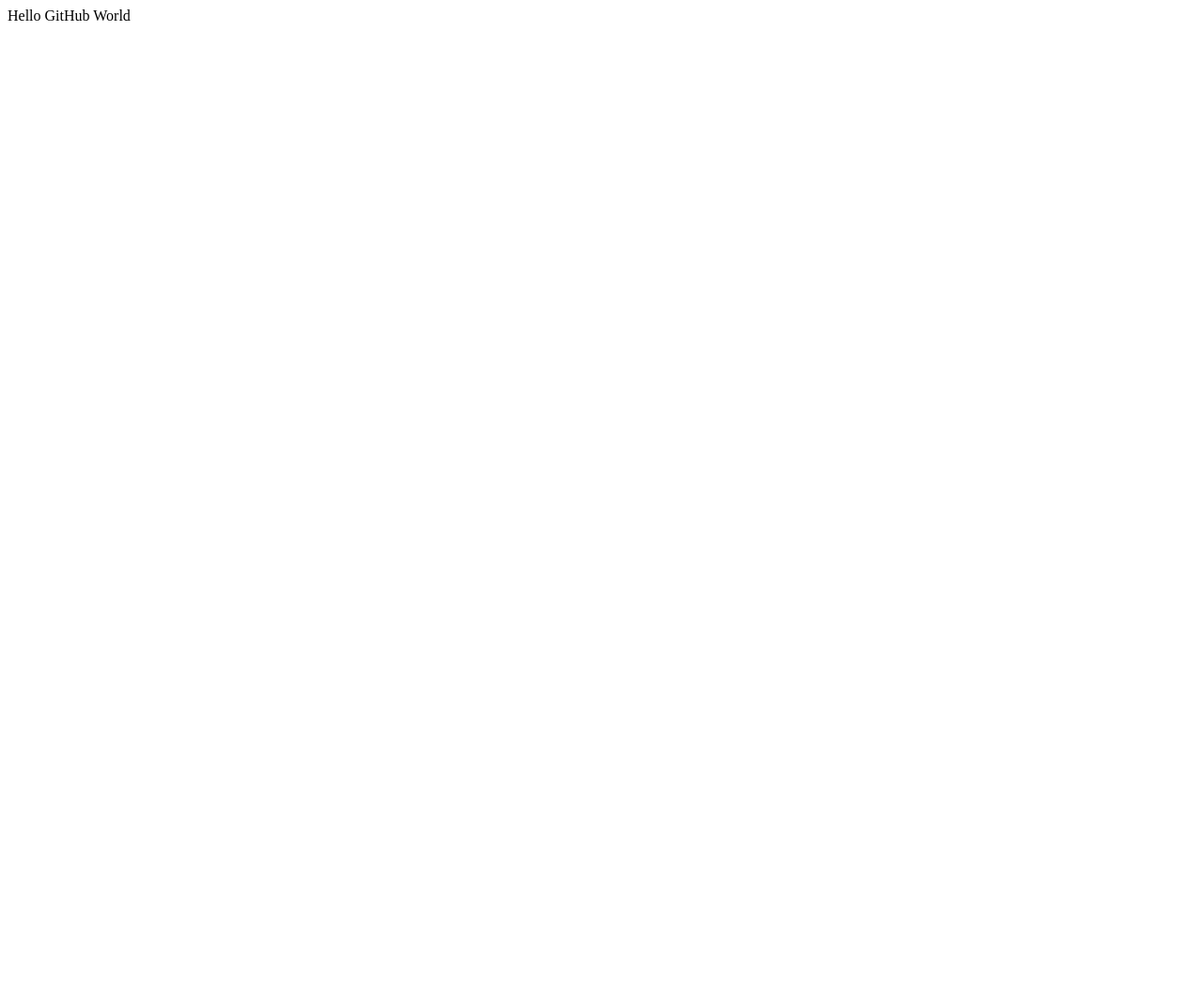
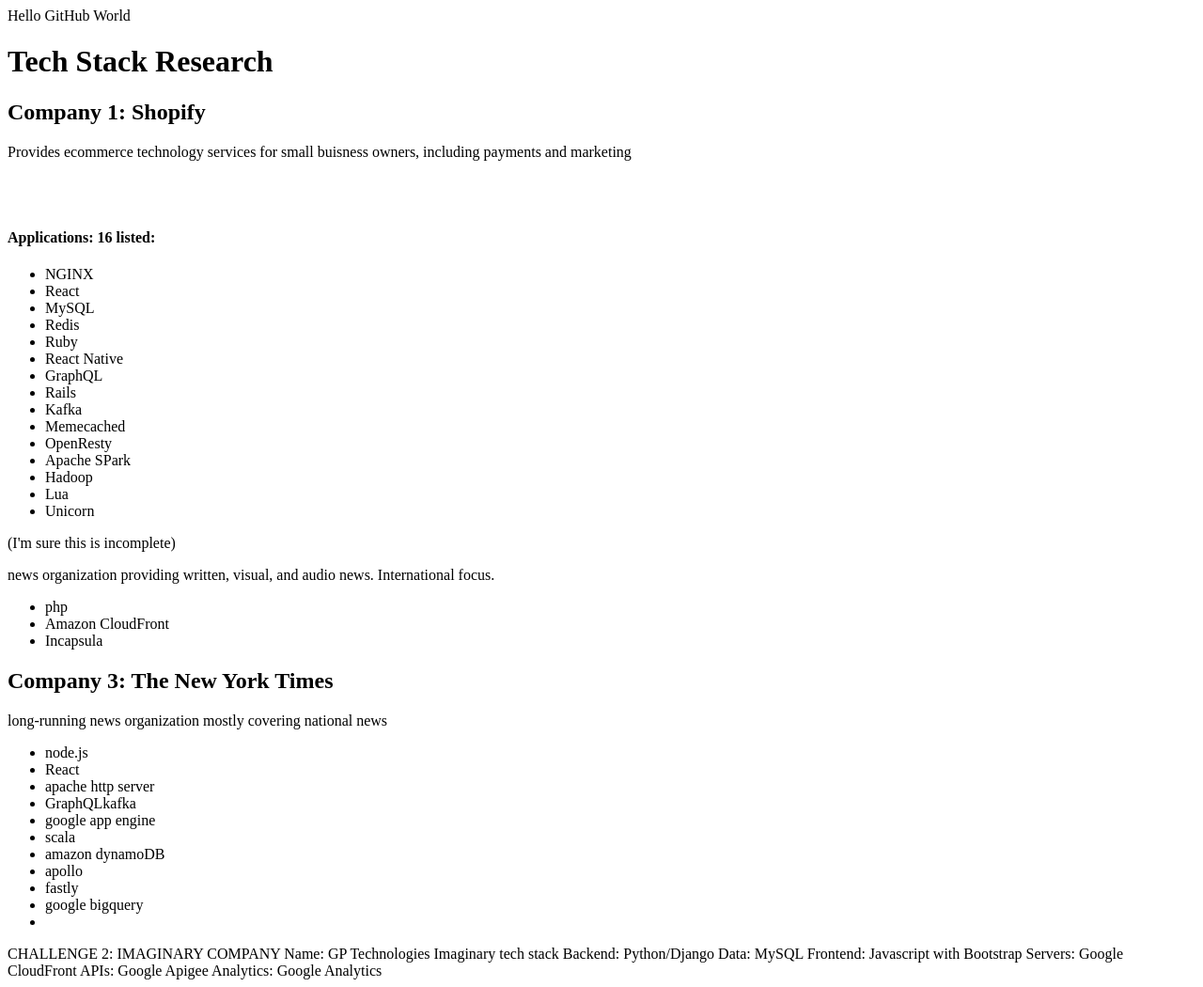
Before and after one commit to gregplechaty/kickstart_hello_github, a plain HTML site: page index.html in a window 1280 px wide. Shown: the whole page at 94% size. Before the commit the page ends 800 px from the top, so only its background shows below. Drawn offline with Linux system fonts and the light colour scheme.

Commit message:
Update index.html

```diff
--- a/index.html
+++ b/index.html
@@ -1 +1,69 @@
 Hello GitHub World
+
+
+
+<h1>Tech Stack Research</h1>
+
+
+<h2>Company 1: Shopify</h2>
+<p>Provides ecommerce technology services for small buisness owners, including payments and marketing</p>
+</br></br>
+<h4>Applications: 16 listed:</h4>
+<ul>
+<li>NGINX</li>
+<li>React</li>
+<li>MySQL</li>
+<li>Redis</li>
+<li>Ruby</li>
+<li>React Native</li>
+<li>GraphQL</li>
+<li>Rails</li>
+<li>Kafka</li>
+<liGoli>
+<li>Memecached</li>
+<li>OpenResty</li>
+<li>Apache SPark</li>
+<li>Hadoop</li>
+<li>Lua</li>
+<li>Unicorn</li>
+</ul>
+
+<h2Company 2: The Economist</h2>
+<p>(I'm sure this is incomplete)</p>
+<p>news organization providing written, visual, and audio news. International focus.</p>
+<ul>
+<li>php</li>
+<li>Amazon CloudFront</li>
+<li>Incapsula</li>
+</ul>
+
+
+<h2>Company 3: The New York Times</h2>
+<p>long-running news organization mostly covering national news</p>
+<ul>
+<li>node.js</li>
+<li>React</li>
+<li>apache http server</li>
+<li>GraphQLkafka</li>
+<li>google app engine</li>
+<li>scala</li>
+<li>amazon dynamoDB</li>
+<li>apollo</li>
+<li>fastly</li>
+<li>google bigquery</li>
+<li></li>
+</ul>
+
+
+
+
+CHALLENGE 2: IMAGINARY COMPANY
+Name: GP Technologies
+Imaginary tech stack
+
+Backend: Python/Django
+Data: MySQL
+Frontend: Javascript with Bootstrap
+Servers: Google CloudFront
+APIs: Google Apigee
+Analytics: Google Analytics
```
